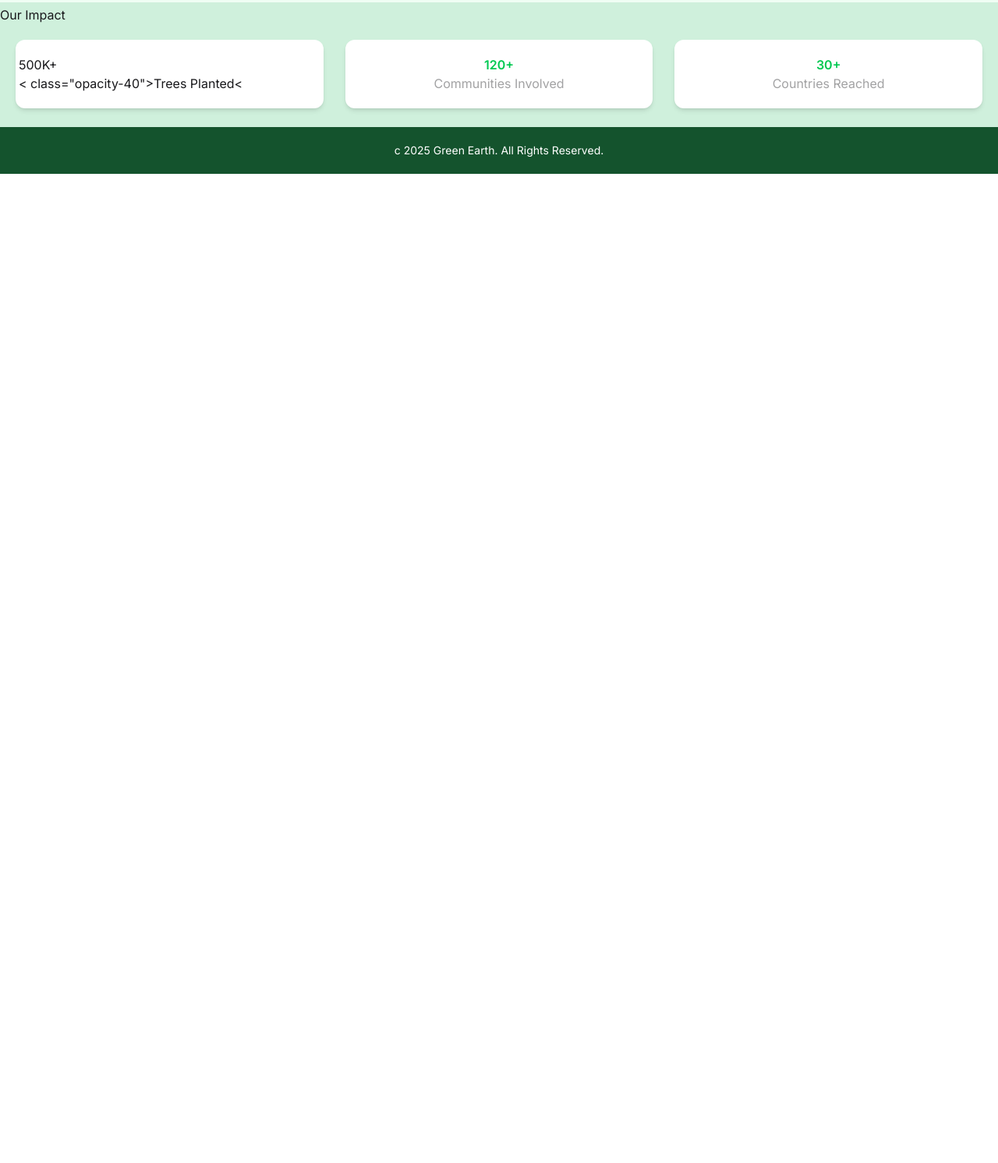
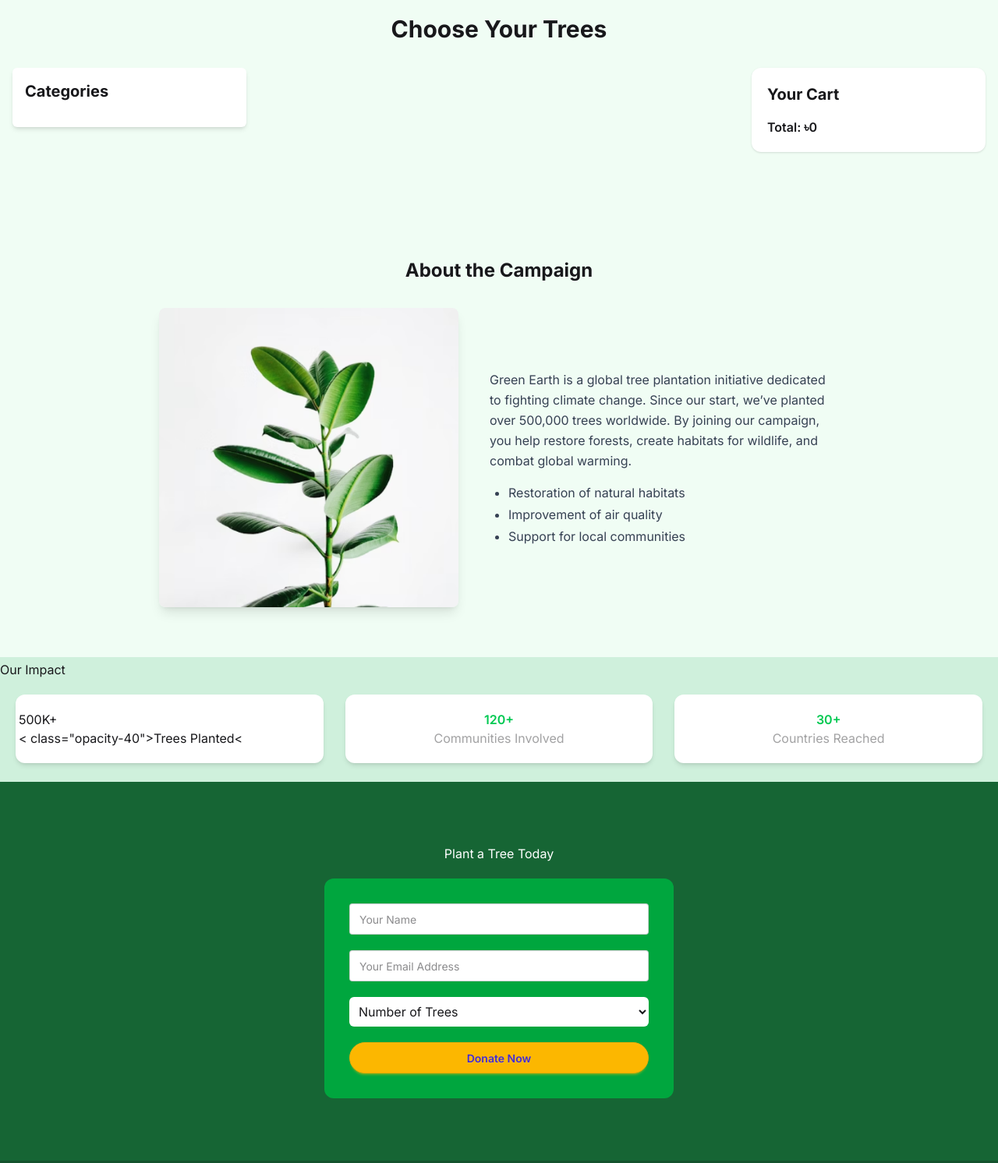
Before and after one commit to Muyedrahman/Green-Earth, a plain HTML site: page index.html in a window 1280 px wide. Shown: the part 385-1877 px from the top of the page at 78% size. Before the commit the page ends 800 px from the top, so only its background shows below. Drawn offline with nearby package versions, Linux system fonts and the light colour scheme.

Commit message:
Add main section including Hero, Categories, About, Our Impact, and Plant a Tree Today sections

```diff
--- a/index.html
+++ b/index.html
@@ -75,7 +75,8 @@
 </div>
 <!-- Main section  -->
 <main class="space-y-14 bg-[#F0FDF4] ">
-     <!-- Banner OR Hero section 2-->
+
+   <!-- Banner OR Hero section 2-->
   <div class="flex  bg-[#CFF0DC]">
 
           <!-- Laft img -->
@@ -99,7 +100,102 @@
 
   </div>
 
-    <!-- Our Impact 5-->
+       <!-- Choose Your Trees section suru 3-->
+
+
+        <!-- Modal -->
+  <dialog id="treeModal" class="modal modal-bottom sm:modal-middle">
+    <div class="modal-box">
+      <div id="treeDetailsContainer" class="space-y-3"></div>
+      <div class="modal-action">
+        <form method="dialog">
+          <button class="btn btn-primary">Close</button>
+        </form>
+      </div>
+    </div>
+  </dialog>
+
+
+
+
+
+
+  <section class="max-w-7xl mx-auto p-4">
+    <h2 class="text-3xl font-bold text-center mb-8">Choose Your Trees</h2>
+
+    <div class="grid grid-cols-12 gap-4 items-start">
+
+      <!-- Categories Sidebar -->
+      <div class="col-span-12 sm:col-span-3 bg-white rounded-md p-4 shadow-md">
+        <h3 class="text-xl font-bold mb-4">Categories</h3>
+        <div id="category-container" class="flex flex-col gap-2">
+
+        </div>
+      </div>
+
+
+
+
+      <!-- tree Cards -->
+      <div class="col-span-12 sm:col-span-6">
+
+        <div id="product-container" class="grid grid-cols-1 md:grid-cols-2 lg:grid-cols-3 gap-4">
+
+        </div>
+      </div>
+
+
+
+      <!-- laft Cart Sidebar -->
+    <div class="col-span-12 sm:col-span-3 p-5 bg-white rounded-xl shadow">
+      <h3 class="text-xl font-bold mb-4">Your Cart</h3>
+      <div id="cart-items" class="space-y-2 "></div>
+      <div class="flex justify-between mt-4 font-semibold">
+
+        <span>Total: <span id="total-cost">৳0</span></span>
+      </div>
+    </div>
+
+
+  </section>
+
+       <!--About the Campaign items-center 4-->
+     <section class="mb-0 py-16">
+
+      <div class="container mx-auto px-5">
+
+        <h2 class="text-3xl md:text-2xl font-bold md:text-center  text-center mb-8">
+            About the Campaign
+        </h2>
+
+
+       <div class="flex flex-col md:flex-row items-center justify-center gap-10">
+
+     <!-- Img -->
+       <img src="./assets/about.png" alt="About Image"
+         class="w-72 md:w-96 rounded-lg shadow-lg hover:scale-105 transition-transform duration-300" />
+
+      <!-- text -->
+        <div class="max-w-md text-gray-700">
+
+          <p class="leading-relaxed text-center md:text-left">
+           Green Earth is a global tree plantation initiative dedicated to fighting climate change. Since our start, we’ve planted over 500,000 trees worldwide. By joining our campaign, you help restore forests, create habitats for wildlife, and combat global warming.
+          </p>
+          <ul class="list-disc ml-6 mt-4 space-y-1 text-left">
+
+            <li>Restoration of natural habitats</li>
+            <li>Improvement of air quality</li>
+            <li>Support for local communities</li>
+
+          </ul>
+
+        </div>
+      </div>
+      </div>
+    </section>
+
+
+  <!-- Our Impact 5-->
 <section class="bg-[#CFF0DC] mb-0 py-1
   <div class="text-cente
     <h2 class="font-bold ">Our Impact</h2>
@@ -125,8 +221,38 @@
   </div>
 </section>
 
+<!-- Plant a Tree Today section 6-->
+<section class="bg-[#166534] py-20">
+  <div class="text-center">
+    <h2 class="mb-5 text-white">Plant a Tree Today</h2>
+    <form
+      action=""
+      class="flex flex-col gap-5 max-w-md bg-green-600 rounded-xl p-8 mx-auto">
+      <input type="text" placeholder="Your Name" class="input w-full" />
+      <input
+        type="email"
+        placeholder="Your Email Address"
+        class="input w-full" />
+      <select
+        name=""
+        id=""
+        class="rounded-md w-full border-none p-2 bg-white">
+        <!-- default value="Number of Trees" -->
+        <option>Number of Trees</option>
+        <option>1 Tree - $5</option>
+        <option>5 Tree - $25</option>
+        <option>10 Tree - 50$</option>
+      </select>
+      <button class="btn btn-warning text-primary rounded-full">
+        Donate Now
+      </button>
+    </form>
+  </div>
+</section>
 
-  </main>
+
+
+</main>
 
 
 
```
